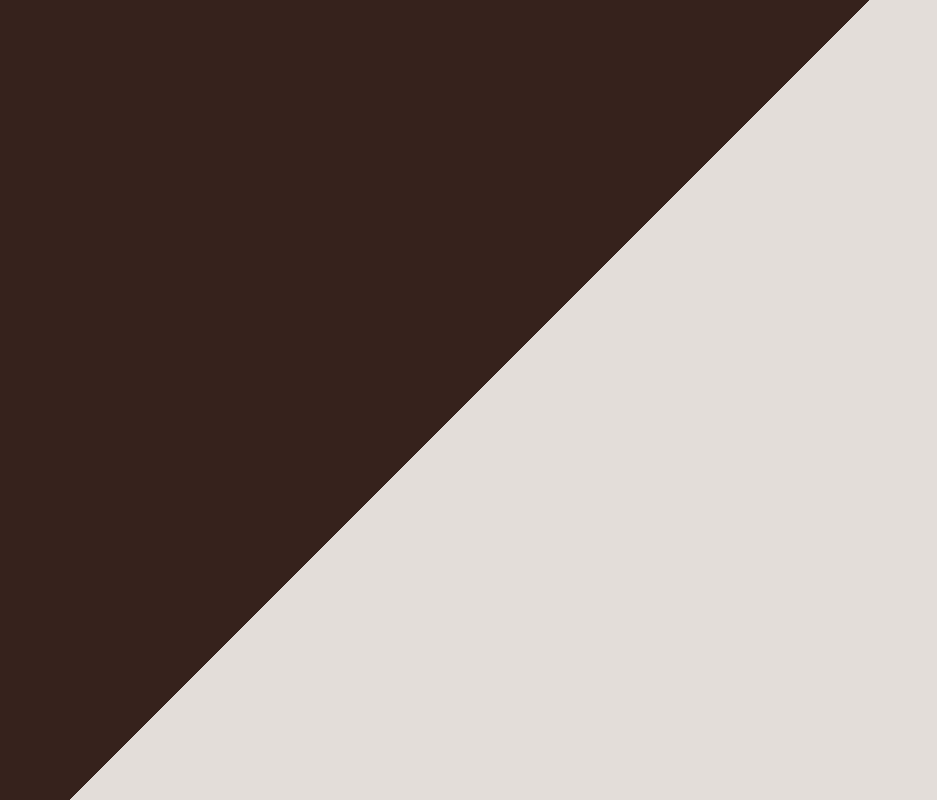
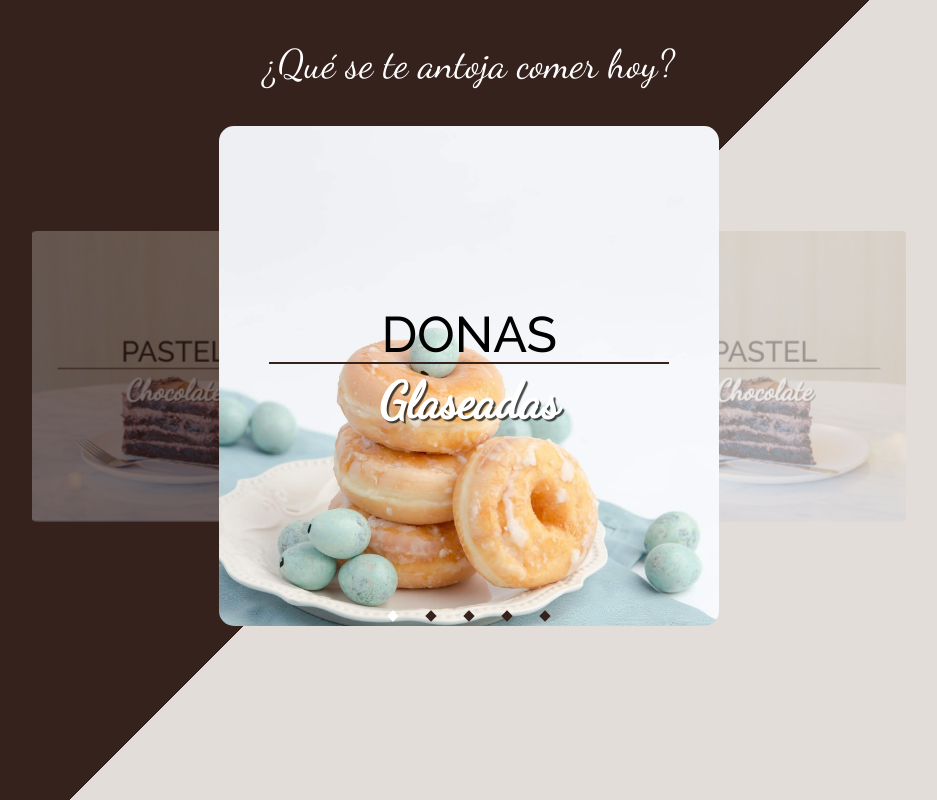
Before and after one commit to DavidFdoGarcia/carrusel_html, a plain HTML site: page index.html in a window 1280 px wide. Shown: the whole page, without its empty margins (171-1108 px from the left). Drawn offline with nearby package versions, Linux system fonts and the light colour scheme.

Commit message:
carousel teerminado

```diff
--- a/css/estilos.css
+++ b/css/estilos.css
@@ -41,3 +41,42 @@ body {
     height: 2px;
     background-color: #36221c;
 }
+
+
+/* ------------materialize-------------- */
+
+.carousel
+{
+    min-height: 500px;
+}
+
+.carousel .carousel-item
+{
+    display: flex;
+    flex-direction: column;
+    justify-content: center;
+    align-items: center;
+    user-select: none;
+    width: 500px;
+    height: 500px;
+}
+
+.carousel .carousel-item img
+{
+    width: 100%;
+    height: 100%;
+    object-fit: cover;
+    position: absolute;
+    top: 0;
+    left: 0;
+    z-index: -1;
+    border-radius: 15px;
+}
+
+.carousel .indicators .indicator-item
+{
+    border-radius: 0;
+    transform: rotate(45deg);
+    margin: 0 15px;
+    background: #36221c;
+}
--- a/index.html
+++ b/index.html
@@ -9,14 +9,59 @@
     <!-- Fonts -->
     <link href="https://fonts.googleapis.com/css?family=Dancing+Script|Raleway:500,600&display=swap" rel="stylesheet">
 
-
+     <!-- Compiled and minified CSS -->
+     <link rel="stylesheet" href="https://cdnjs.cloudflare.com/ajax/libs/materialize/1.0.0/css/materialize.min.css">
 
     <!-- CSS Estilos -->
     <link rel="stylesheet" href="css/estilos.css">
 </head>
 <body>
+    <div class="container">
+        <div class="row">
+            <div class="col s12">
+                <h1 class="center-align titulo">¿Qué se te antoja comer hoy?</h1>
 
+                <div class="carousel center-align">
+                    <div class="carousel-item">
+                        <h2 class="subtitulo">Donas</h2>
+                        <div class="linea-division"></div>
+                        <p class="sabor">Glaseadas</p>
+                        <img src="img/dona-01.jpg" alt="">
+                    </div>
 
+                    <div class="carousel-item">
+                        <h2 class="subtitulo">Pastel</h2>
+                        <div class="linea-division"></div>
+                        <p class="sabor">Chocolate</p>
+                        <img src="img/pastel-01.jpg" alt="">
+                    </div>
+                    <div class="carousel-item">
+                        <h2 class="subtitulo">Pastel</h2>
+                        <div class="linea-division"></div>
+                        <p class="sabor">Chocolate</p>
+                        <img src="img/pastel-01.jpg" alt="">
+                    </div>
+
+                    <div class="carousel-item">
+                        <h2 class="subtitulo">Pastel</h2>
+                        <div class="linea-division"></div>
+                        <p class="sabor">Chocolate</p>
+                        <img src="img/pastel-01.jpg" alt="">
+                    </div>
+
+                    <div class="carousel-item">
+                        <h2 class="subtitulo">Pastel</h2>
+                        <div class="linea-division"></div>
+                        <p class="sabor">Chocolate</p>
+                        <img src="img/pastel-01.jpg" alt="">
+                    </div>
+                </div>
+            </div>
+        </div>
+    </div>
+
+        <!-- Compiled and minified JavaScript -->
+        <script src="https://cdnjs.cloudflare.com/ajax/libs/materialize/1.0.0/js/materialize.min.js"></script>
 
     <!-- JS Main -->
     <script src="js/main.js"></script>
--- a/js/main.js
+++ b/js/main.js
@@ -0,0 +1,13 @@
+document.addEventListener('DOMContentLoaded', () => {
+const elementosCarousel = document.querySelectorAll('.carousel');
+M.Carousel.init(elementosCarousel, {
+    duration: 150,
+    dist: -180,
+    shift: 5,
+    padding: 5,
+    numVisible: 3,
+    indicators: true,
+    noWrap: false
+
+})
+})
```
